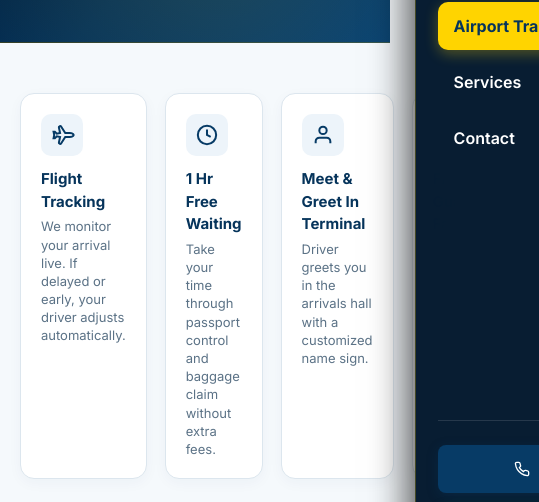
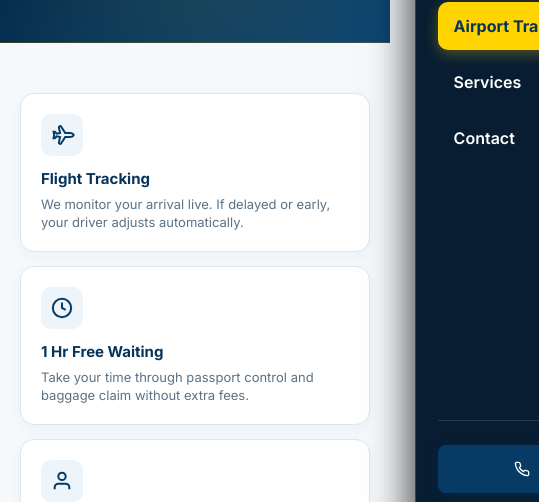
Before and after one commit to shahrukhahmed125/station-cars-purley, a website built with Vite: page airport-transfers.html in a window 390 px wide. Shown: the part 267-769 px from the top of the page, 539 px wide, since content can reach past the window. Built offline with nearby package versions, Linux system fonts and the light colour scheme.

Commit message:
fix responsiveness

```diff
--- a/airport-transfers.html
+++ b/airport-transfers.html
@@ -155,37 +155,37 @@
     <div class="container">
 
       <!-- Meet & Greet Feature Highlights -->
-      <div style="display:grid; grid-template-columns:repeat(4, 1fr); gap:18px; margin-bottom:40px;">
-        <div style="background:#FFFFFF; border:1px solid #DCE6EE; border-radius:14px; padding:20px; box-shadow:0 4px 14px rgba(6,52,91,0.04);">
-          <div style="width:42px; height:42px; border-radius:10px; background:#EDF4FA; color:#073B66; display:flex; align-items:center; justify-content:center; margin-bottom:12px;">
+      <div class="feature-highlights-grid">
+        <div class="feature-highlight-card">
+          <div class="feature-icon-wrap">
             <svg width="22" height="22" viewBox="0 0 24 24" fill="none" stroke="currentColor" stroke-width="2.2" style="transform:rotate(45deg);"><path d="M17.8 19.2 16 11l3.5-3.5C21 6 21.5 4 21 3c-1-.5-3 0-4.5 1.5L13 8 4.8 6.2c-.5-.1-.9.1-1.1.5l-.3.5c-.2.5-.1 1 .3 1.3L9 12l-2 3H4l-1 1 3 2 2 3 1-1v-3l3-2 3.5 5.3c.3.4.8.5 1.3.3l.5-.3c.4-.2.6-.6.5-1.1z"/></svg>
           </div>
-          <div style="font-weight:700; color:var(--color-navy); font-size:15px; margin-bottom:4px;">Flight Tracking</div>
-          <div style="color:#5B7286; font-size:13px; line-height:1.4;">We monitor your arrival live. If delayed or early, your driver adjusts automatically.</div>
+          <div class="feature-title">Flight Tracking</div>
+          <div class="feature-desc">We monitor your arrival live. If delayed or early, your driver adjusts automatically.</div>
         </div>
 
-        <div style="background:#FFFFFF; border:1px solid #DCE6EE; border-radius:14px; padding:20px; box-shadow:0 4px 14px rgba(6,52,91,0.04);">
-          <div style="width:42px; height:42px; border-radius:10px; background:#EDF4FA; color:#073B66; display:flex; align-items:center; justify-content:center; margin-bottom:12px;">
+        <div class="feature-highlight-card">
+          <div class="feature-icon-wrap">
             <svg width="22" height="22" viewBox="0 0 24 24" fill="none" stroke="currentColor" stroke-width="2.2"><circle cx="12" cy="12" r="10"></circle><polyline points="12 6 12 12 16 14"></polyline></svg>
           </div>
-          <div style="font-weight:700; color:var(--color-navy); font-size:15px; margin-bottom:4px;">1 Hr Free Waiting</div>
-          <div style="color:#5B7286; font-size:13px; line-height:1.4;">Take your time through passport control and baggage claim without extra fees.</div>
+          <div class="feature-title">1 Hr Free Waiting</div>
+          <div class="feature-desc">Take your time through passport control and baggage claim without extra fees.</div>
         </div>
 
-        <div style="background:#FFFFFF; border:1px solid #DCE6EE; border-radius:14px; padding:20px; box-shadow:0 4px 14px rgba(6,52,91,0.04);">
-          <div style="width:42px; height:42px; border-radius:10px; background:#EDF4FA; color:#073B66; display:flex; align-items:center; justify-content:center; margin-bottom:12px;">
+        <div class="feature-highlight-card">
+          <div class="feature-icon-wrap">
             <svg width="22" height="22" viewBox="0 0 24 24" fill="none" stroke="currentColor" stroke-width="2.2"><path d="M20 21v-2a4 4 0 0 0-4-4H8a4 4 0 0 0-4 4v2"></path><circle cx="12" cy="7" r="4"></circle></svg>
           </div>
-          <div style="font-weight:700; color:var(--color-navy); font-size:15px; margin-bottom:4px;">Meet &amp; Greet In Terminal</div>
-          <div style="color:#5B7286; font-size:13px; line-height:1.4;">Driver greets you in the arrivals hall with a customized name sign.</div>
+          <div class="feature-title">Meet &amp; Greet In Terminal</div>
+          <div class="feature-desc">Driver greets you in the arrivals hall with a customized name sign.</div>
         </div>
 
-        <div style="background:#FFFFFF; border:1px solid #DCE6EE; border-radius:14px; padding:20px; box-shadow:0 4px 14px rgba(6,52,91,0.04);">
-          <div style="width:42px; height:42px; border-radius:10px; background:#EDF4FA; color:#073B66; display:flex; align-items:center; justify-content:center; margin-bottom:12px;">
+        <div class="feature-highlight-card">
+          <div class="feature-icon-wrap">
             <svg width="22" height="22" viewBox="0 0 24 24" fill="none" stroke="currentColor" stroke-width="2.2"><rect x="3" y="4" width="18" height="18" rx="2" ry="2"></rect><line x1="16" y1="2" x2="16" y2="6"></line><line x1="8" y1="2" x2="8" y2="6"></line><line x1="3" y1="10" x2="21" y2="10"></line></svg>
           </div>
-          <div style="font-weight:700; color:var(--color-navy); font-size:15px; margin-bottom:4px;">Fixed Guaranteed Fares</div>
-          <div style="color:#5B7286; font-size:13px; line-height:1.4;">No surge fees or hidden tolls.</div>
+          <div class="feature-title">Fixed Guaranteed Fares</div>
+          <div class="feature-desc">No surge fees or hidden tolls.</div>
         </div>
       </div>
 
--- a/style.css
+++ b/style.css
@@ -2729,6 +2729,53 @@ button, input, select, textarea {
   transform: rotate(180deg);
 }
 
+/* Feature Highlights Grid (Airport Transfers Page) */
+.feature-highlights-grid {
+  display: grid;
+  grid-template-columns: repeat(4, 1fr);
+  gap: 18px;
+  margin-bottom: 40px;
+}
+
+.feature-highlight-card {
+  background: #FFFFFF;
+  border: 1px solid #DCE6EE;
+  border-radius: 14px;
+  padding: 20px;
+  box-shadow: 0 4px 14px rgba(6, 52, 91, 0.04);
+  transition: var(--transition);
+}
+
+.feature-highlight-card:hover {
+  transform: translateY(-3px);
+  box-shadow: 0 8px 20px rgba(6, 52, 91, 0.1);
+}
+
+.feature-icon-wrap {
+  width: 42px;
+  height: 42px;
+  border-radius: 10px;
+  background: #EDF4FA;
+  color: #073B66;
+  display: flex;
+  align-items: center;
+  justify-content: center;
+  margin-bottom: 12px;
+}
+
+.feature-title {
+  font-weight: 700;
+  color: var(--color-navy);
+  font-size: 15px;
+  margin-bottom: 4px;
+}
+
+.feature-desc {
+  color: #5B7286;
+  font-size: 13px;
+  line-height: 1.4;
+}
+
 /* Responsive Overrides for Subpages */
 @media (max-width: 1024px) {
   .services-full-grid,
@@ -2744,6 +2791,10 @@ button, input, select, textarea {
   .contact-layout-grid {
     grid-template-columns: 1fr;
   }
+
+  .feature-highlights-grid {
+    grid-template-columns: repeat(2, 1fr);
+  }
 }
 
 @media (max-width: 768px) {
@@ -2768,4 +2819,9 @@ button, input, select, textarea {
   .contact-card-box {
     padding: 20px;
   }
-}
+
+  .feature-highlights-grid {
+    grid-template-columns: 1fr;
+    gap: 14px;
+  }
+}
```
